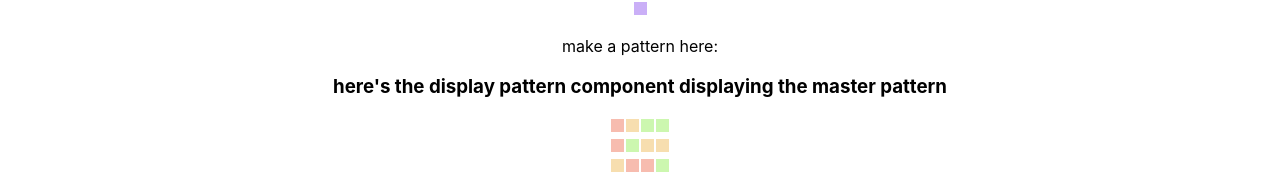
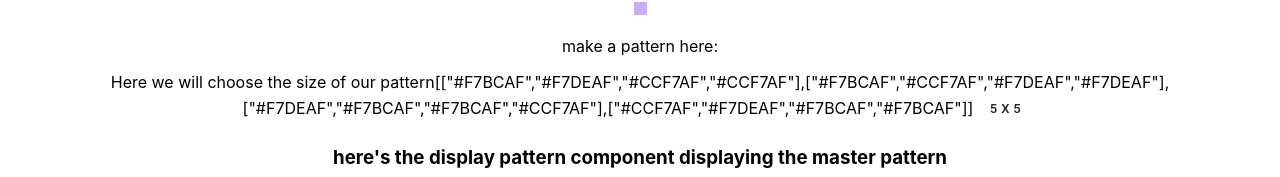
Before and after one commit to kajakali/nonogram, a React (Create React App) app: page / in a window 1280 px wide. Shown: the part 413-590 px from the top of the page. Built offline with nearby package versions, Linux system fonts and the light colour scheme; no server answers.

Commit message:
change array size button receives input array

```diff
--- /dev/null
+++ b/src/components/ChooseArraySize/ChooseArraySize.js
@@ -0,0 +1,14 @@
+import React from 'react';
+import Button from '@material-ui/core/Button';
+
+function ChooseArraySize(props) {
+    return(
+        <p>
+            Here we will choose the size of our pattern
+            {JSON.stringify(props.patternArray)}
+            <Button onClick={props.changeArraySize}>5 x 5</Button>
+        </p>
+    )
+}
+
+export default ChooseArraySize;
--- a/src/components/Nonogram/Nonogram.js
+++ b/src/components/Nonogram/Nonogram.js
@@ -5,6 +5,7 @@ import { connect } from 'react-redux';
 import Button from '@material-ui/core/Button';
 import PatternTable from '../../PatternTable/PatternTable';
 import DisplayPattern from '../DisplayPattern/DisplayPattern';
+import ChooseArraySize from '../ChooseArraySize/ChooseArraySize';
 
 const pink = '#F7BCAF';
 const orange = '#F7DEAF';
@@ -41,8 +42,7 @@ class Nonogram extends Component {
                 masterPattern: this.props.store.pattern.masterPattern,
             });
         }
-        //when a pattern is selected, go get the selected pattern. Eventually I will use a match param (once I have lots of patterns in the database.
-        //in the near term, I'll probably use a select to choose which pattern to fetch)
+
         if(this.state.patternId !== prevState.patternId){
             this.props.dispatch({type: 'FETCH_PATTERN', payload:{id: this.state.patternId}});
         }
@@ -65,6 +65,9 @@ class Nonogram extends Component {
             patternBeingEdited: newArray
         });
 
+    }
+    changeArraySize = (array) => {
+        console.log('the array right now is', array)
     }
     changeColor = (color, colorIndex) => {
         //change the selected color by clicking on one of the color options
@@ -115,6 +118,7 @@ class Nonogram extends Component {
                     {/**this is where the array (that you're currently editing!!!) is displayed as clickable squares */}
                 <Box>
                 <p>make a pattern here:</p>
+                <ChooseArraySize patternArray={this.state.patternBeingEdited} changeArraySize={() => this.changeArraySize(this.state.patternBeingEdited)}/>
                 <h3>here's the display pattern component displaying the master pattern</h3>
                 <DisplayPattern patternToShow={this.state.patternBeingEdited} changeSquareColor={this.changeSquareColor}/>
                 </Box>
```
